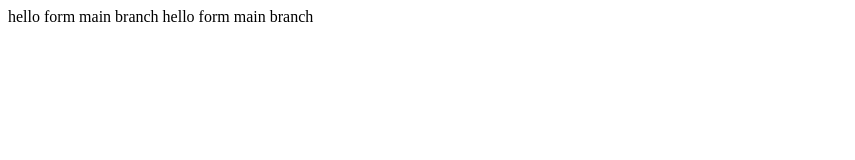
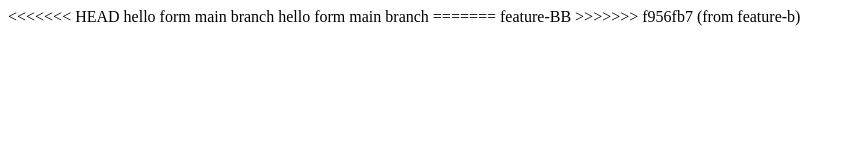
Before and after one commit to denkrut/react-native-webview, a website: page index.html in a window 1280 px wide. Shown: the whole page, without its empty margins (0-855 px from the left). Drawn offline with Linux system fonts and the light colour scheme.

Commit message:
from feature-b

```diff
--- a/index.html
+++ b/index.html
@@ -7,7 +7,12 @@
     <title>Document</title>
 </head>
 <body>
+<<<<<<< HEAD
     hello form main branch
     hello form main branch
 </body>
+=======
+    feature-BB
+    </body>
+>>>>>>> f956fb7 (from feature-b)
 </html>
```
